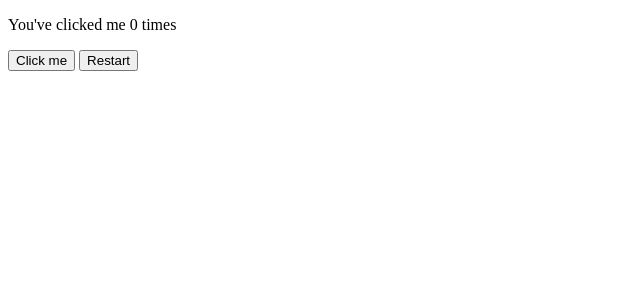
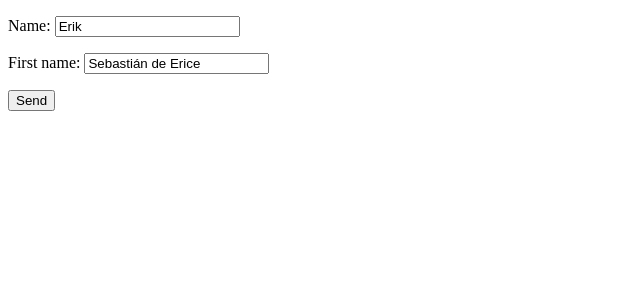
Before and after one commit to Erikote04/Svelte-Tutorial-in-Deep, a Svelte app: page / in a window 1280 px wide. Shown: the top 300 px of the page, without its empty margins (0-640 px from the left). Built offline with nearby package versions, Linux system fonts and the light colour scheme.

Commit message:
Full example of events. Form

```diff
--- a/src/App.svelte
+++ b/src/App.svelte
@@ -1,17 +1,31 @@
 <script>
-    import ButtonGroup from "./Button-Group.svelte";
-
-    let times = 0;
-
-    function startFromZero() {
-        times = 0;
+    let userData = {
+        name: "Erik",
+        firstName: "Sebastián de Erice",
+        field: "Frontend",
+        salary: {
+            min: 18000,
+            max: 21000
+        }
     }
 
-    function isClicked() {
-        times += 1;
+    function send() {
+        alert(JSON.stringify(userData))
     }
 </script>
 
-<p>You've clicked me {times} {times === 1 ? "time" : "times"}</p>
-
-<ButtonGroup on:restarting={startFromZero} on:clicked={isClicked} />
+<main>
+    <form on:submit|preventDefault={send}>
+        <p>
+            <label for="name">Name: </label>
+            <input type="text" id="name" bind:value={userData.name}>
+        </p>
+        <p>
+            <label for="firstName">First name: </label>
+            <input type="text" id="firstName" bind:value={userData.firstName}>
+        </p>
+        <p>
+            <input type="submit" value="Send">
+        </p>
+    </form>
+</main>
--- a/src/Button-Group.svelte
+++ /dev/null
@@ -1,14 +0,0 @@
-<script>
-    import Button from "./Button.svelte";
-    import { createEventDispatcher } from "svelte";
-
-    const dispatch = createEventDispatcher();
-
-    function restart() {
-        dispatch("restarting");
-    }
-</script>
-
-<Button on:clicked />
-
-<button type="button" on:click={restart}>Restart</button>
--- a/src/Button.svelte
+++ /dev/null
@@ -1,11 +0,0 @@
-<script>
-    import { createEventDispatcher } from "svelte";
-
-    let dispatch = createEventDispatcher();
-
-    function click() {
-        dispatch("clicked");
-    }
-</script>
-
-<button type="button" on:click={click}>Click me</button>
```
